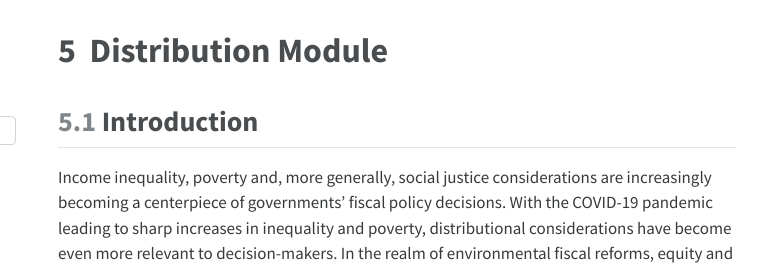
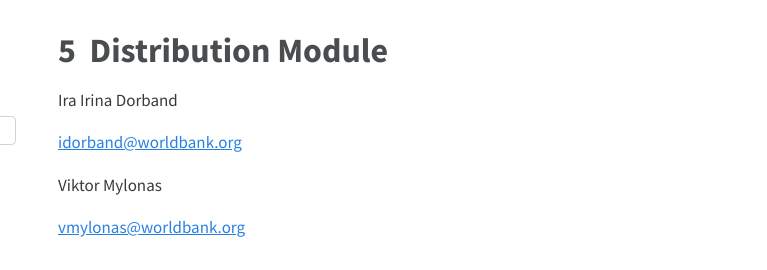
Before and after one commit to cpmodel/cpat_public, a plain HTML site: page docs/05_Distribution.html in a window 1280 px wide. Shown: the top 270 px of the page, 243-1010 px from the left. Drawn offline with nearby package versions, Linux system fonts and the light colour scheme.

Commit message:
Update 05_Distribution.html authors

```diff
--- a/docs/05_Distribution.html
+++ b/docs/05_Distribution.html
@@ -245,6 +245,11 @@ div.csl-indent {
 
 
 </header>
+
+<p>Ira Irina Dorband</p>
+<p><a href="mailto:idorband@worldbank.org" class="email">idorband@worldbank.org</a></p>
+<p>Viktor Mylonas</p>
+<p><a href="mailto:vmylonas@worldbank.org" class="email">vmylonas@worldbank.org</a></p>
 
 <section id="sec-5_1" class="level2" data-number="5.1">
 <h2 data-number="5.1" class="anchored" data-anchor-id="sec-5_1"><span class="header-section-number">5.1</span> Introduction</h2>
```
